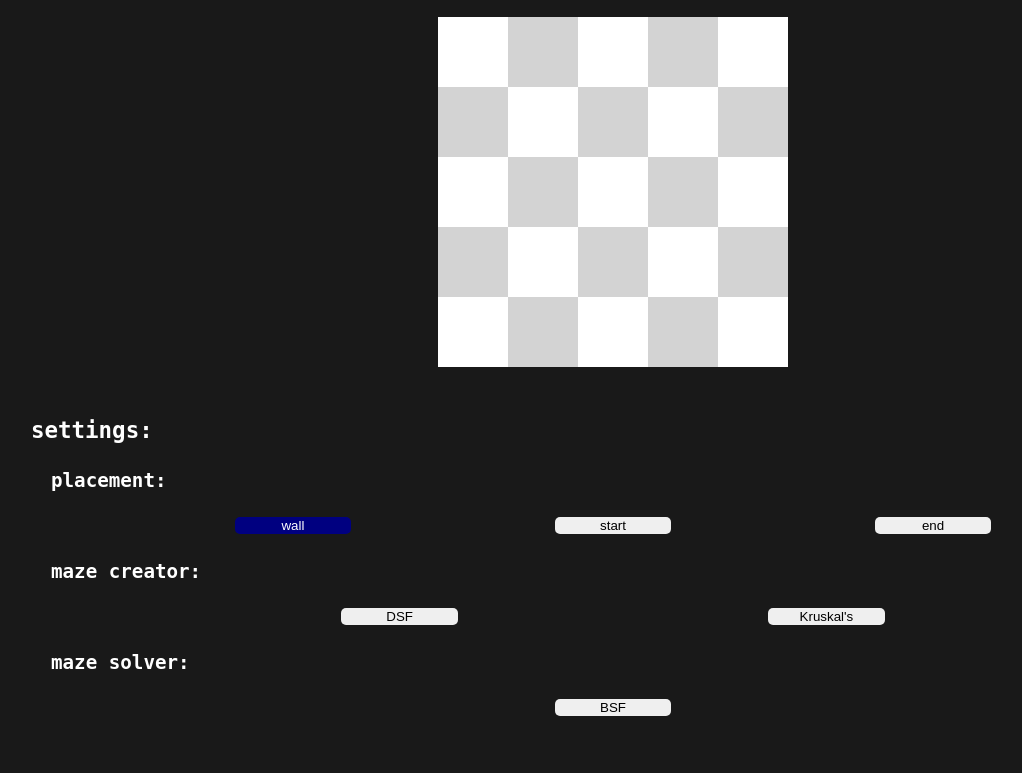
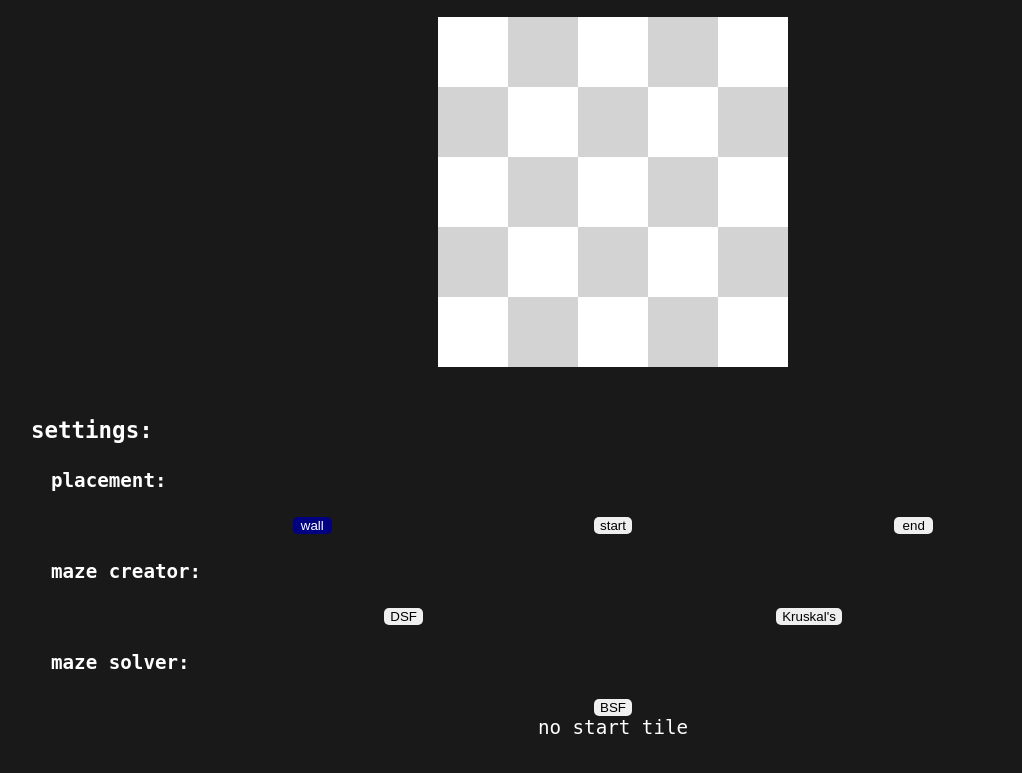
Before and after one commit to MrGlub/Maze, a plain HTML site: page index.html in a window 1280 px wide. Both pictures are taken after a click on the button "BSF". Shown: the part 232-1005 px from the top of the page, without its empty margins (27-1049 px from the left). Drawn offline with Linux system fonts and the light colour scheme; a web font is replaced by a local one.

Commit message:
added error text when no start or end tile and fixed bsf covering start tile when no end tile

```diff
--- a/bfs.js
+++ b/bfs.js
@@ -28,7 +28,9 @@ function BFS(maze, start){
     path=[];
     visited=[];
     if(start[0]==-1){
-        console.log("no start tile");
+        var adj = document.querySelector("#mS");
+        let text = document.createTextNode("no start tile");
+        adj.replaceChildren(text);
         return
     }
     let s = new coord(start[0], start[1], null, null);
@@ -72,7 +74,10 @@ function BFS(maze, start){
             visited.push(down);
         }
     }
-    console.log("no end tile");
+    visited.shift();
+    var adj = document.querySelector("#mS");
+    let text = document.createTextNode("no end tile");
+    adj.replaceChildren(text);
     return;
 }
 function findPath(node){
--- a/index.html
+++ b/index.html
@@ -46,6 +46,7 @@
             <div class = "solver">
                 <button class = "bsf">BSF</button>
             </div>
+            <div id = "mS" style = "text-align: center;"></div>
         </p>
     </body>
 </html>
--- a/main.js
+++ b/main.js
@@ -73,6 +73,9 @@ eB.addEventListener("click", (event) => {
 let curr;
 function bsfSolve () {
     bsf.addEventListener("click", (event) =>{
+        var adj = document.querySelector("#mS");
+        let text = document.createTextNode("");
+        adj.replaceChildren(text);
         toHtml();
         maze=toArray(S);
         BFS(maze, start);
--- a/style.css
+++ b/style.css
@@ -67,7 +67,7 @@ img{
 }
 button{
     border-radius: 5px;
-    width: 10%;
+    width: fit-content;
     min-width: 38.97px;
     border: none;
 }
```
